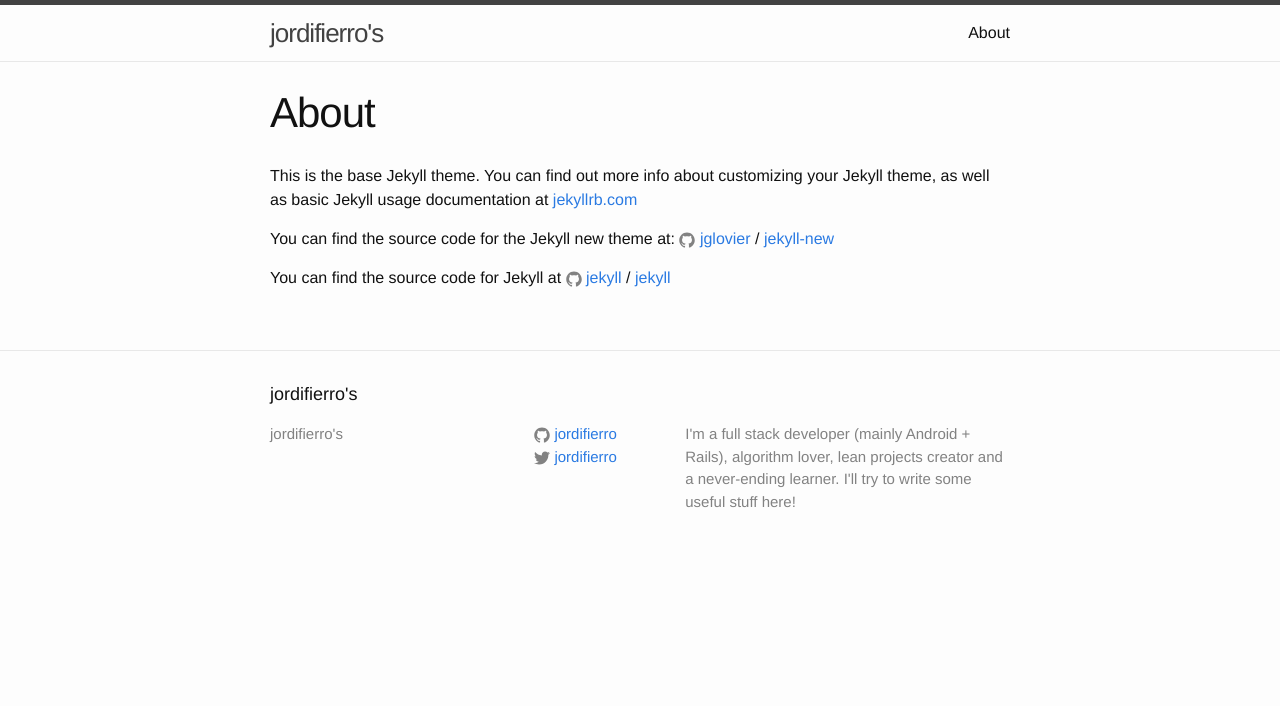
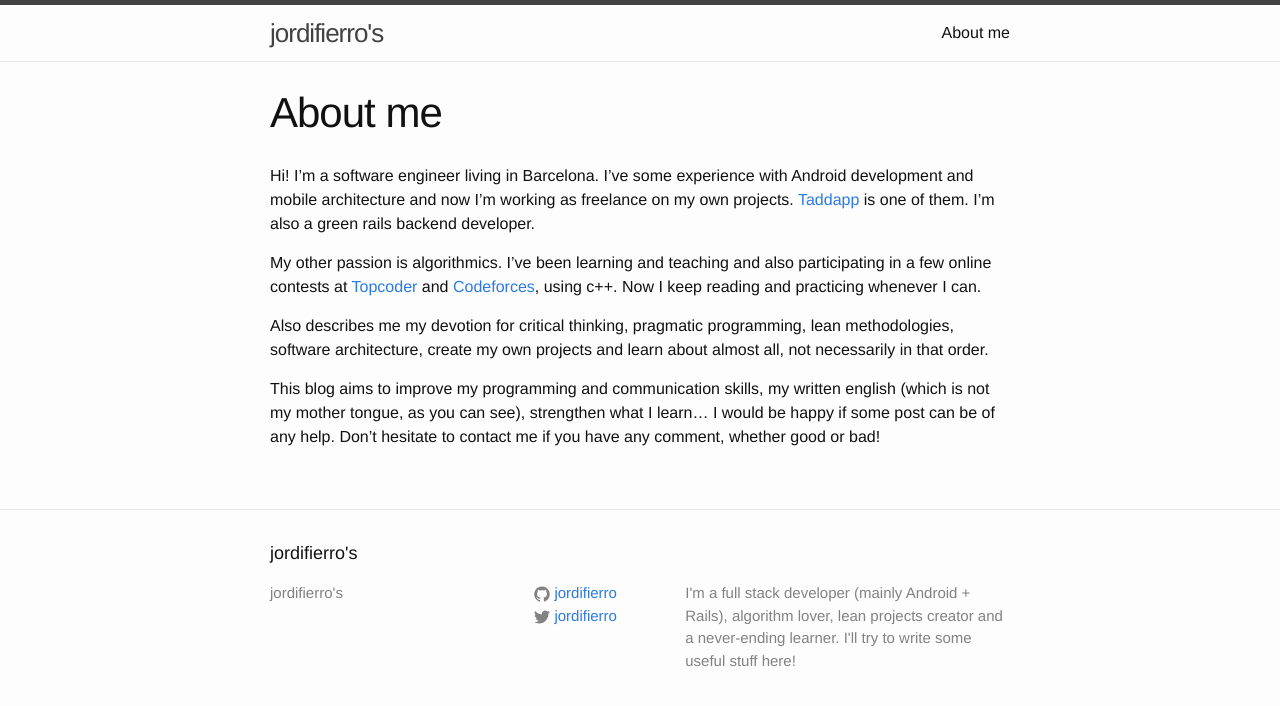
Before and after one commit to jordifierro/jordifierro.github.io, a Jekyll site: the page built from about.md, in a window 1280 px wide. Shown: the top 706 px of the page. Built offline with Jekyll 4.4.1, drawn with Linux system fonts in a browser that asks for light colours.

Commit message:
Modify about me text description

```diff
--- a/about.md
+++ b/about.md
@@ -1,15 +1,13 @@
 ---
 layout: page
-title: About
+title: About me
 permalink: /about/
 ---
 
-This is the base Jekyll theme. You can find out more info about customizing your Jekyll theme, as well as basic Jekyll usage documentation at [jekyllrb.com](http://jekyllrb.com/)
+Hi! I'm a software engineer living in Barcelona. I've some experience with Android development and mobile architecture and now I'm working as freelance on my own projects. [Taddapp](http://taddapp.com) is one of them. I'm also a green rails backend developer.
 
-You can find the source code for the Jekyll new theme at:
-{% include icon-github.html username="jglovier" %} /
-[jekyll-new](https://github.com/jglovier/jekyll-new)
+My other passion is algorithmics. I've been learning and teaching and also participating in a few online contests at [Topcoder](https://www.topcoder.com/members/jfm/) and [Codeforces](http://codeforces.com/profile/jfm), using c++. Now I keep reading and practicing whenever I can.
 
-You can find the source code for Jekyll at
-{% include icon-github.html username="jekyll" %} /
-[jekyll](https://github.com/jekyll/jekyll)
+Also describes me my devotion for critical thinking, pragmatic programming, lean methodologies, software architecture, create my own projects and learn about almost all, not necessarily in that order.
+
+This blog aims to improve my programming and communication skills, my written english (which is not my mother tongue, as you can see), strengthen what I learn... I would be happy if some post can be of any help. Don't hesitate to contact me if you have any comment, whether good or bad!
```
